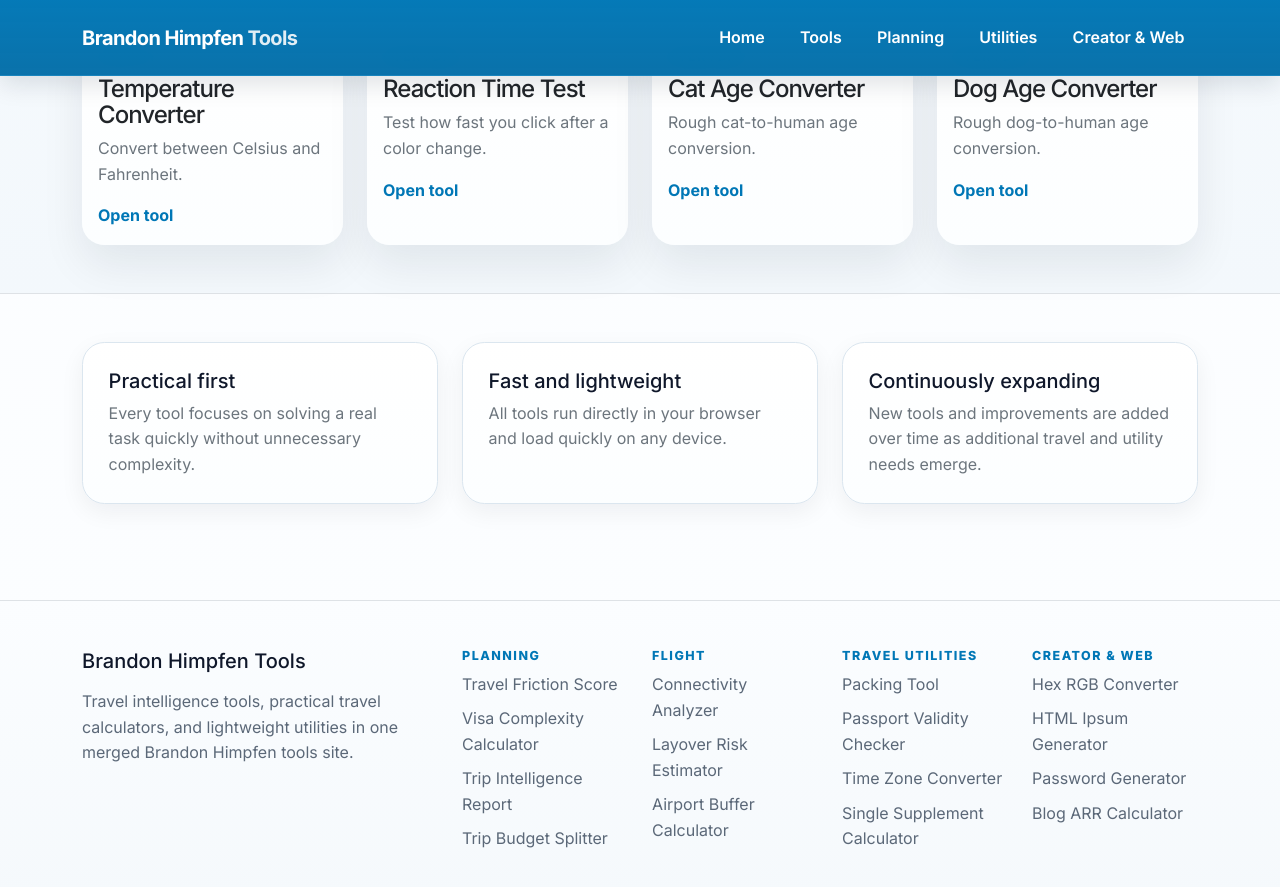
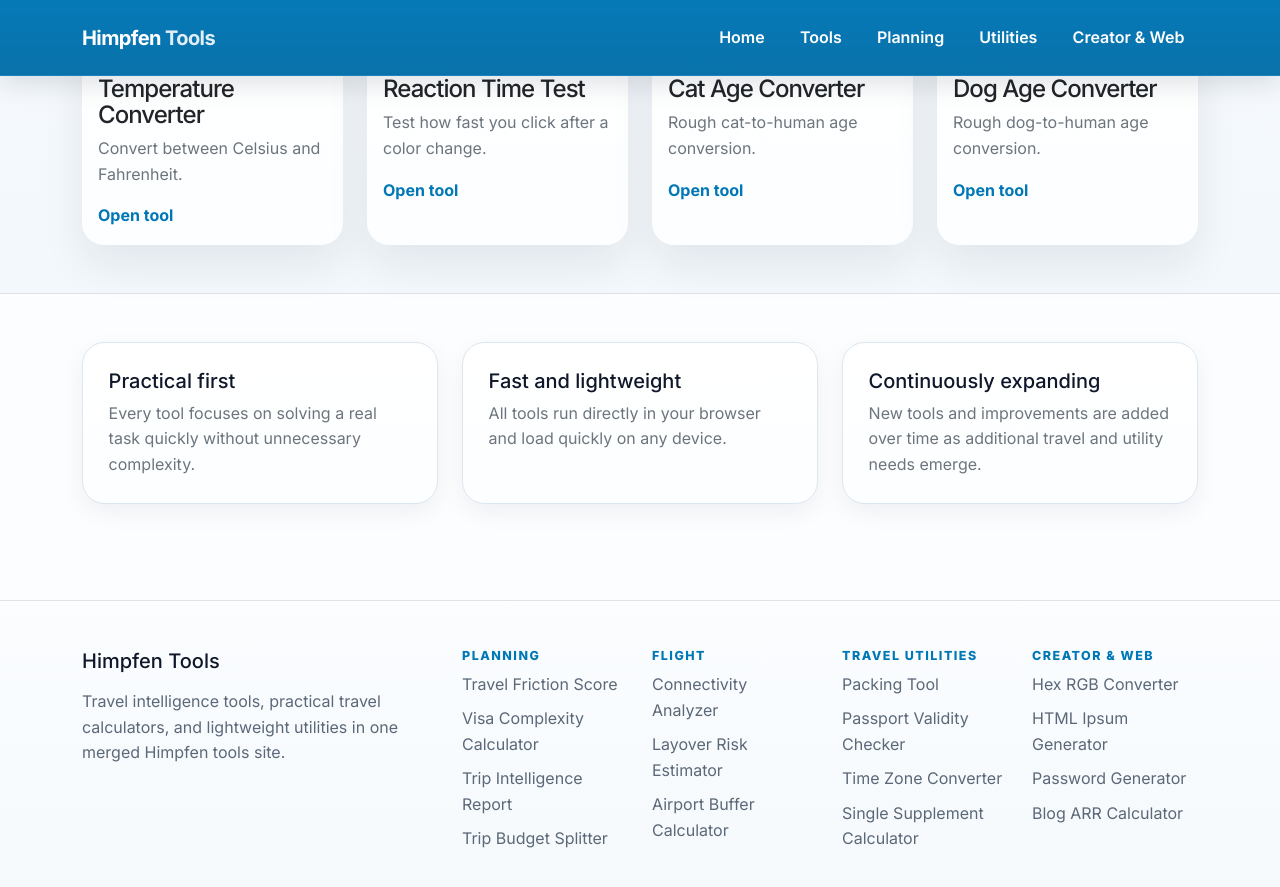
Before and after one commit to brandonhimpfen/tools, a Jekyll site: the page built from index.md, in a window 1280 px wide and 900 px high, scrolled down 3401 px. Shown: the top 887 px of the window. Built offline with Jekyll 4.4.1, drawn with Linux system fonts in a browser that asks for light colours.

Commit message:
Update default.html

```diff
--- a/_layouts/default.html
+++ b/_layouts/default.html
@@ -28,7 +28,7 @@
   <header class="site-header border-bottom sticky-top">
     <nav class="navbar navbar-expand-lg py-3">
       <div class="container">
-        <a class="navbar-brand fw-bold" href="{{ '/' | relative_url }}">Brandon Himpfen <span>Tools</span></a>
+        <a class="navbar-brand fw-bold" href="{{ '/' | relative_url }}">Himpfen <span>Tools</span></a>
         <button class="navbar-toggler" type="button" data-bs-toggle="collapse" data-bs-target="#mainNav" aria-controls="mainNav" aria-expanded="false" aria-label="Toggle navigation">
           <span class="navbar-toggler-icon"></span>
         </button>
@@ -54,8 +54,8 @@
     <div class="container">
       <div class="row g-4">
         <div class="col-lg-4">
-          <h2 class="h5 mb-3">Brandon Himpfen Tools</h2>
-          <p class="text-secondary mb-0">Travel intelligence tools, practical travel calculators, and lightweight utilities in one merged Brandon Himpfen tools site.</p>
+          <h2 class="h5 mb-3">Himpfen Tools</h2>
+          <p class="text-secondary mb-0">Travel intelligence tools, practical travel calculators, and lightweight utilities in one merged Himpfen tools site.</p>
         </div>
         <div class="col-6 col-lg-2">
           <h3 class="h6 text-uppercase footer-heading">Planning</h3>
```
